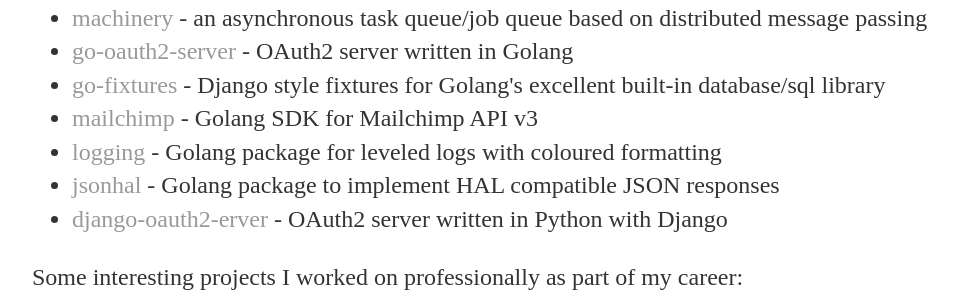
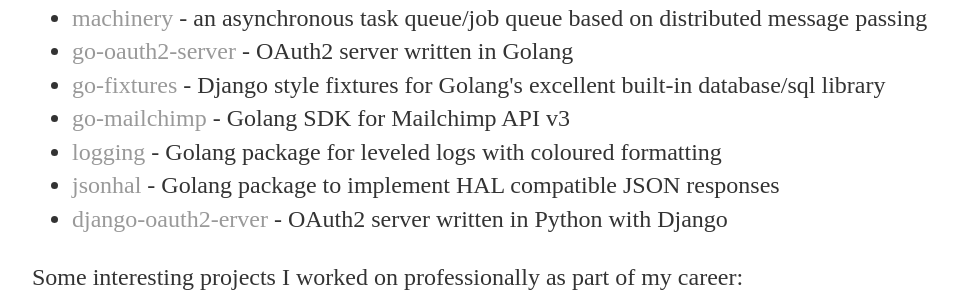
Before and after one commit to RichardKnop/richardknop.github.io, a Jekyll site: the page built from projects/index.html, in a window 1280 px wide. Shown: the part 287-587 px from the top of the page, without its empty margins (160-1118 px from the left). Built offline with Jekyll 4.4.1, drawn with Linux system fonts in a browser that asks for light colours.

```diff
--- a/projects/index.html
+++ b/projects/index.html
@@ -10,7 +10,7 @@ title: Richard Knop | Projects
     <li><a href="https://github.com/RichardKnop/machinery">machinery</a> - an asynchronous task queue/job queue based on distributed message passing</li>
     <li><a href="https://github.com/RichardKnop/go-oauth2-server">go-oauth2-server</a> - OAuth2 server written in Golang</li>
     <li><a href="https://github.com/RichardKnop/go-fixtures">go-fixtures</a> - Django style fixtures for Golang's excellent built-in database/sql library</li>
-    <li><a href="https://github.com/RichardKnop/mailchimp">mailchimp</a> - Golang SDK for Mailchimp API v3</li>
+    <li><a href="https://github.com/RichardKnop/go-mailchimp">go-mailchimp</a> - Golang SDK for Mailchimp API v3</li>
     <li><a href="https://github.com/RichardKnop/logging">logging</a> - Golang package for leveled logs with coloured formatting</li>
     <li><a href="https://github.com/RichardKnop/jsonhal">jsonhal</a> - Golang package to implement HAL compatible JSON responses</li>
     <li><a href="https://github.com/RichardKnop/django-oauth2-server">django-oauth2-erver</a> - OAuth2 server written in Python with Django</li>
```
